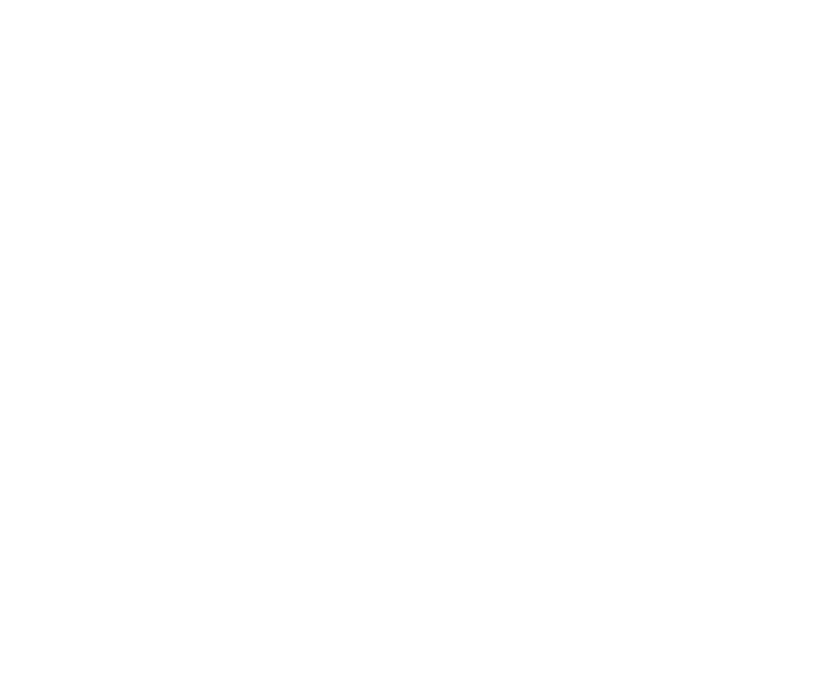
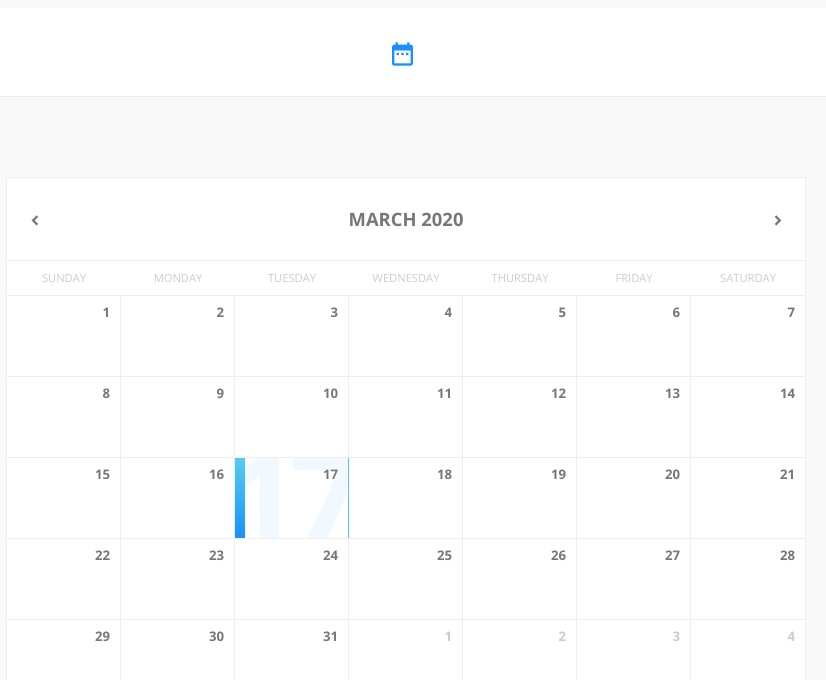
Before and after one commit to AminSaad/time-reporting, a React (Create React App) app: page / in a window 1280 px wide. Shown: the top 680 px of the page, without its empty margins (234-1060 px from the left). Built offline with nearby package versions, Linux system fonts and the light colour scheme.

Commit message:
Functional calendar with css

```diff
--- a/package.json
+++ b/package.json
@@ -6,6 +6,7 @@
     "@testing-library/jest-dom": "^4.2.4",
     "@testing-library/react": "^9.5.0",
     "@testing-library/user-event": "^7.2.1",
+    "date-fns": "^2.11.0",
     "moment": "^2.24.0",
     "react": "^16.13.0",
     "react-dom": "^16.13.0",
--- /dev/null
+++ b/src/App.css
@@ -0,0 +1,227 @@
+@import url(https://fonts.googleapis.com/css?family=Open+Sans:300,400,700);
+@import url(https://fonts.googleapis.com/icon?family=Material+Icons);
+
+.icon {
+  font-family: "Material Icons", serif;
+  font-style: normal;
+  display: inline-block;
+  vertical-align: middle;
+  line-height: 1;
+  text-transform: none;
+  letter-spacing: normal;
+  word-wrap: normal;
+  white-space: nowrap;
+  direction: ltr;
+
+  -webkit-font-smoothing: antialiased;
+  text-rendering: optimizeLegibility;
+  -moz-osx-font-smoothing: grayscale;
+  font-feature-settings: "liga";
+}
+
+/* VARIABLES */
+
+:root {
+  --main-color: #1a8fff;
+  --text-color: #777;
+  --text-color-light: #ccc;
+  --border-color: #eee;
+  --bg-color: #f9f9f9;
+  --neutral-color: #fff;
+}
+
+/* GENERAL */
+
+* {
+  box-sizing: border-box;
+}
+
+body {
+  font-family: "Open Sans", "Helvetica Neue", "Helvetica", "Arial", sans-serif;
+  font-size: 1em;
+  font-weight: 300;
+  line-height: 1.5;
+  color: var(--text-color);
+  background: var(--bg-color);
+  position: relative;
+}
+
+header {
+  display: block;
+  width: 100%;
+  padding: 1.75em 0;
+  border-bottom: 1px solid var(--border-color);
+  background: var(--neutral-color);
+}
+
+header #logo {
+  font-size: 175%;
+  text-align: center;
+  color: var(--main-color);
+  line-height: 1;
+}
+
+header #logo .icon {
+  padding-right: 0.25em;
+}
+
+main {
+  display: block;
+  margin: 0 auto;
+  margin-top: 5em;
+  max-width: 50em;
+}
+
+/* GRID */
+
+.row {
+  margin: 0;
+  padding: 0;
+  display: flex;
+  flex-direction: row;
+  flex-wrap: wrap;
+  width: 100%;
+}
+
+.row-middle {
+  align-items: center;
+}
+
+.col {
+  flex-grow: 1;
+  flex-basis: 0;
+  max-width: 100%;
+}
+
+.col-start {
+  justify-content: flex-start;
+  text-align: left;
+}
+
+.col-center {
+  justify-content: center;
+  text-align: center;
+}
+
+.col-end {
+  justify-content: flex-end;
+  text-align: right;
+}
+
+/* Calendar */
+
+.calendar {
+  display: block;
+  position: relative;
+  width: 100%;
+  background: var(--neutral-color);
+  border: 1px solid var(--border-color);
+}
+
+.calendar .header {
+  text-transform: uppercase;
+  font-weight: 700;
+  font-size: 115%;
+  padding: 1.5em 0;
+  border-bottom: 1px solid var(--border-color);
+}
+
+.calendar .header .icon {
+  cursor: pointer;
+  transition: 0.15s ease-out;
+}
+
+.calendar .header .icon:hover {
+  transform: scale(1.75);
+  transition: 0.25s ease-out;
+  color: var(--main-color);
+}
+
+.calendar .header .icon:first-of-type {
+  margin-left: 1em;
+}
+
+.calendar .header .icon:last-of-type {
+  margin-right: 1em;
+}
+
+.calendar .days {
+  text-transform: uppercase;
+  font-weight: 400;
+  color: var(--text-color-light);
+  font-size: 70%;
+  padding: 0.75em 0;
+  border-bottom: 1px solid var(--border-color);
+}
+
+.calendar .body .cell {
+  position: relative;
+  height: 5em;
+  border-right: 1px solid var(--border-color);
+  overflow: hidden;
+  cursor: pointer;
+  background: var(--neutral-color);
+  transition: 0.25s ease-out;
+}
+
+.calendar .body .cell:hover {
+  background: var(--bg-color);
+  transition: 0.5s ease-out;
+}
+
+.calendar .body .selected {
+  border-left: 10px solid transparent;
+  border-image: linear-gradient(45deg, #1a8fff 0%, #53cbf1 40%);
+  border-image-slice: 1;
+}
+
+.calendar .body .row {
+  border-bottom: 1px solid var(--border-color);
+}
+
+.calendar .body .row:last-child {
+  border-bottom: none;
+}
+
+.calendar .body .cell:last-child {
+  border-right: none;
+}
+
+.calendar .body .cell .number {
+  position: absolute;
+  font-size: 82.5%;
+  line-height: 1;
+  top: 0.75em;
+  right: 0.75em;
+  font-weight: 700;
+}
+
+.calendar .body .disabled {
+  color: var(--text-color-light);
+  pointer-events: none;
+}
+
+.calendar .body .cell .bg {
+  font-weight: 700;
+  line-height: 1;
+  color: var(--main-color);
+  opacity: 0;
+  font-size: 8em;
+  position: absolute;
+  top: -0.2em;
+  right: -0.05em;
+  transition: 0.25s ease-out;
+  letter-spacing: -0.07em;
+}
+
+.calendar .body .cell:hover .bg,
+.calendar .body .selected .bg {
+  opacity: 0.05;
+  transition: 0.5s ease-in;
+}
+
+.calendar .body .col {
+  flex-grow: 0;
+  flex-basis: calc(100% / 7);
+  width: calc(100% / 7);
+}
--- a/src/App.js
+++ b/src/App.js
@@ -1,7 +1,22 @@
 import React from "react";
+import Calendar from "./components/Calendar";
+import "./App.css";
 
-function App() {
-  return <></>;
+class App extends React.Component {
+  render() {
+    return (
+      <div className="App">
+        <header>
+          <div id="logo">
+            <span className="icon">date_range</span>
+          </div>
+        </header>
+        <main>
+          <Calendar />
+        </main>
+      </div>
+    );
+  }
 }
 
 export default App;
--- a/src/components/Calendar.jsx
+++ b/src/components/Calendar.jsx
@@ -1 +1,124 @@
 import React, { Component } from "react";
+import {
+  format,
+  addMonths,
+  subMonths,
+  startOfWeek,
+  addDays,
+  startOfMonth,
+  endOfMonth,
+  endOfWeek,
+  isSameMonth,
+  isSameDay,
+  toDate
+} from "date-fns";
+
+class Calendar extends Component {
+  state = {
+    currentMonth: new Date(),
+    selectedDate: new Date()
+  };
+  renderHeader() {
+    const dateFormat = "MMMM yyyy";
+
+    return (
+      <div className="header row flex-middle">
+        <div className="col col-start">
+          <div className="icon" onClick={this.prevMonth}>
+            chevron_left
+          </div>
+        </div>
+        <div className="col col-center">
+          <span>{format(this.state.currentMonth, dateFormat)}</span>
+        </div>
+        <div className="col col-end" onClick={this.nextMonth}>
+          <div className="icon">chevron_right</div>
+        </div>
+      </div>
+    );
+  }
+
+  renderDays() {
+    const dateFormat = "EEEE";
+    const days = [];
+    let startDate = startOfWeek(this.state.currentMonth);
+    for (let i = 0; i < 7; i++) {
+      days.push(
+        <div className="col col-center" key={i}>
+          {format(addDays(startDate, i), dateFormat)}
+        </div>
+      );
+    }
+    return <div className="days row">{days}</div>;
+  }
+
+  renderCells() {
+    const { currentMonth, selectedDate } = this.state;
+    const monthStart = startOfMonth(currentMonth);
+    const monthEnd = endOfMonth(monthStart);
+    const startDate = startOfWeek(monthStart);
+    const endDate = endOfWeek(monthEnd);
+    const dateFormat = "d";
+    const rows = [];
+    let days = [];
+    let day = startDate;
+    let formattedDate = "";
+    while (day <= endDate) {
+      for (let i = 0; i < 7; i++) {
+        formattedDate = format(day, dateFormat);
+        const cloneDay = day;
+        days.push(
+          <div
+            className={`col cell ${
+              !isSameMonth(day, monthStart)
+                ? "disabled"
+                : isSameDay(day, selectedDate)
+                ? "selected"
+                : ""
+            }`}
+            key={day}
+            onClick={() => this.onDateClick(toDate(cloneDay))}
+          >
+            <span className="number">{formattedDate}</span>
+            <span className="bg">{formattedDate}</span>
+          </div>
+        );
+        day = addDays(day, 1);
+      }
+      rows.push(
+        <div className="row" key={day}>
+          {days}
+        </div>
+      );
+      days = [];
+    }
+    return <div className="body">{rows}</div>;
+  }
+  onDateClick = day => {
+    this.setState({
+      selectedDate: day
+    });
+  };
+  nextMonth = () => {
+    this.setState({
+      currentMonth: addMonths(this.state.currentMonth, 1)
+    });
+  };
+  prevMonth = () => {
+    this.setState({
+      currentMonth: subMonths(this.state.currentMonth, 1)
+    });
+  };
+
+  render() {
+    return (
+      <div className="calendar">
+        {this.renderHeader()}
+        {this.renderDays()}
+        {this.renderCells()}
+      </div>
+    );
+  }
+}
+
+export default Calendar;
```
Also changed, not shown: 1 other file (tests, documents, lock files or other folders).
